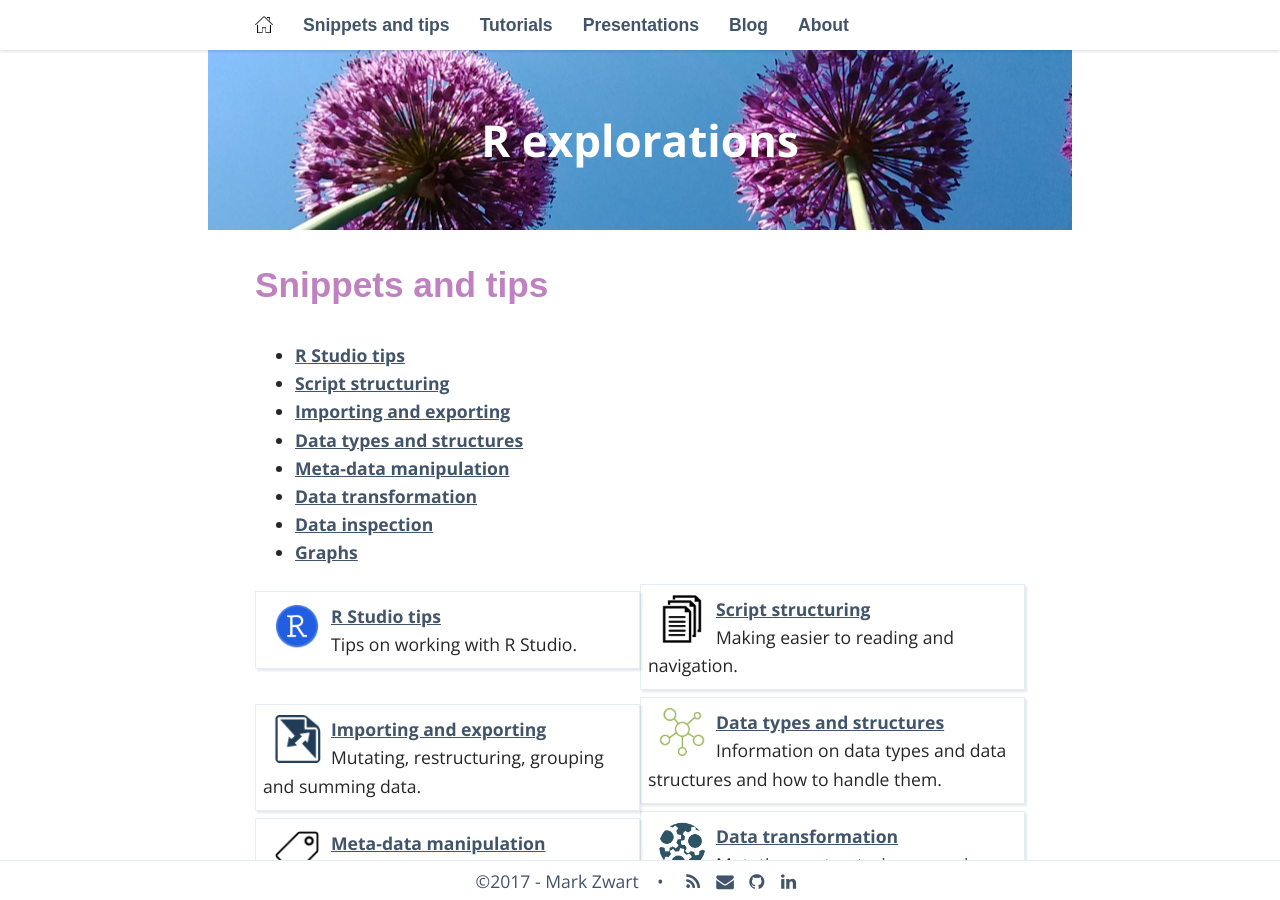
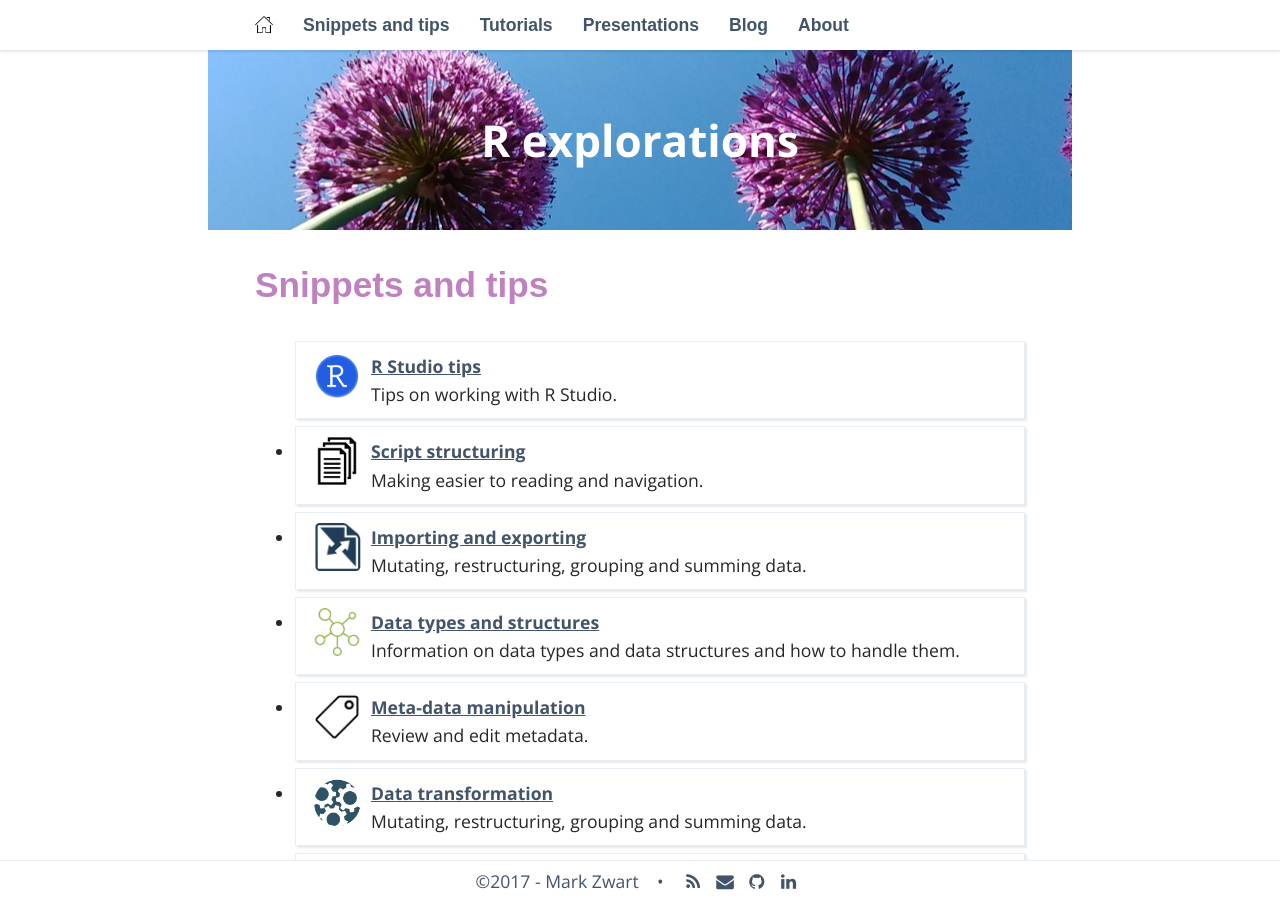
Before and after one commit to mark-me/mark-me.github.io, a Jekyll site: the page built from _pages/01-snippets-and-tips.md, in a window 1280 px wide and 900 px high. Built offline with Jekyll 4.4.1, drawn with Linux system fonts in a browser that asks for light colours; nearby versions of some CDN libraries; some web fonts are replaced; comment, search, counter and statistics services are not loaded; some of the changed text lies outside the part shown; grey boxes are pictures that could not be loaded.

Commit message:
Update 01-snippets-and-tips.md

```diff
--- a/_pages/01-snippets-and-tips.md
+++ b/_pages/01-snippets-and-tips.md
@@ -7,11 +7,13 @@
 
 <ul>
 {% for page in site.data.snippet-index %}
+  <div class="boxed_page">
+    <img src="{{ page.image }}" alt="Image text" style="margin: 0px 10px" width="48" height="48" align="left"/>
+    <a href="{{ page.url }}">{{ page.title }}</a><br>
+    {{ page.description }}
+    <br>
+  </div>
   <li>
-    <a href="{{ page.url }}">
-      {{ page.title }}
-    </a>
-  </li>
 {% endfor %}
 </ul>
 
```
